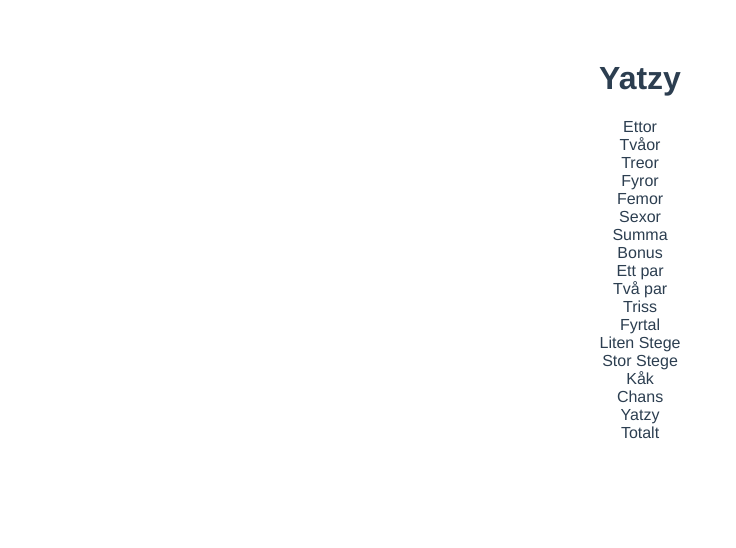
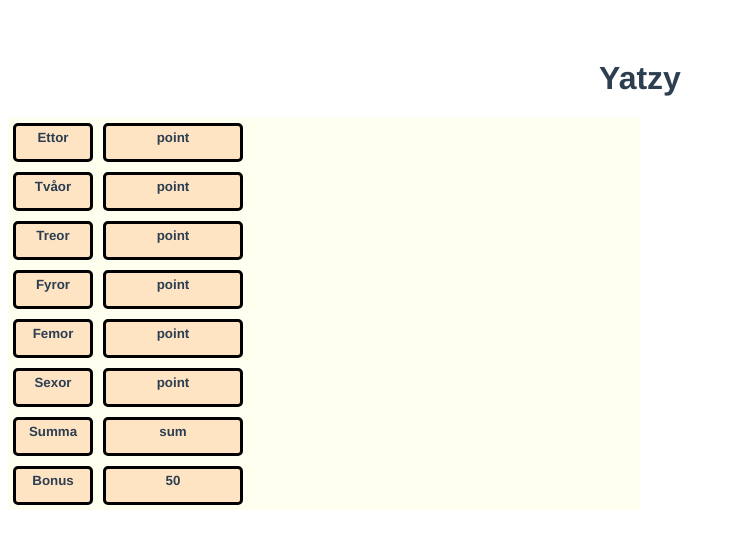
Before and after one commit to Saltkatt/YatzyGame, a Vue app: page / in a window 1280 px wide. Shown: the top 548 px of the page, without its empty margins (0-736 px from the left). Built offline with nearby package versions, Linux system fonts and the light colour scheme.

Commit message:
Started on CSS for protocol-area-one.

```diff
--- a/src/components/Protocol.vue
+++ b/src/components/Protocol.vue
@@ -3,45 +3,26 @@
     <div class="protocol-area">
         <div class="p-a-one">
             <div class="item 1">Ettor</div>
-            <div class="item r1"></div>
+            <div class="item p1">point</div>
             <div class="item 2">Tvåor</div>
-            <div class="item r2"></div>
+            <div class="item p2">point</div>
             <div class="item 3">Treor</div>
-            <div class="item r3"></div>
+            <div class="item p3">point</div>
             <div class="item 4">Fyror</div>
-            <div class="item r4"></div>
+            <div class="item p4">point</div>
             <div class="item 5">Femor</div>
-            <div class="item r5"></div>
+            <div class="item p5">point</div>
             <div class="item 6">Sexor</div>
-            <div class="item r6"></div>
+            <div class="item p6">point</div>
+            <div class="item 7">Summa</div>
+            <div class="item r1">sum</div>
+            <div class="item 8">Bonus</div>
+            <div class="item r2">50</div>
         </div>
-        <div class="result-area-one">
-            <div class="item 1">Summa</div>
-            <div class="item 2">Bonus</div>
-        </div>
-        <div class="p-a-two">
-            <div class="item 1">Ett par</div>
-            <div class="item r1"></div>
-            <div class="item 2">Två par</div>
-            <div class="item r2"></div>
-            <div class="item 3">Triss</div>
-            <div class="item r3"></div>
-            <div class="item 4">Fyrtal</div>
-            <div class="item r4"></div>
-            <div class="item 5">Liten Stege</div>
-            <div class="item r5"></div>
-            <div class="item 6">Stor Stege</div>
-            <div class="item r6"></div>
-            <div class="item 7">Kåk</div>
-            <div class="item r7"></div>
-            <div class="item 8">Chans</div>
-            <div class="item r8"></div>
-            <div class="item 9">Yatzy</div>
-            <div class="item r9"></div>
-        </div>
-        <div class="item 10">Totalt</div>
-        <div class="item r10"></div>
+
     </div>
+
+
 </div>
 
 </template>
@@ -54,6 +35,38 @@ export default {
 
 <style scoped>
 
+.protocol-area{
+    width: 50%;
+    background-color: ivory;
+}
+
+/* Protocol Area One */
+.p-a-one{
+    display: grid;
+    grid-template-columns: 90px 150px;
+}
+.p-a-one div{
+    background-color: bisque;
+    border: 3px solid black;
+    border-radius: 5px;
+    padding: 4px;
+    margin: 5px;
+    height: 25px;
+    font-size: 10pt;
+    font-weight: bold;
+    cursor: pointer;
+}
 
 
+
+
+
+
+
+/* Mobile */
+@media screen and (max-width: 500px) {
+
+
+}
+
 </style>
```
